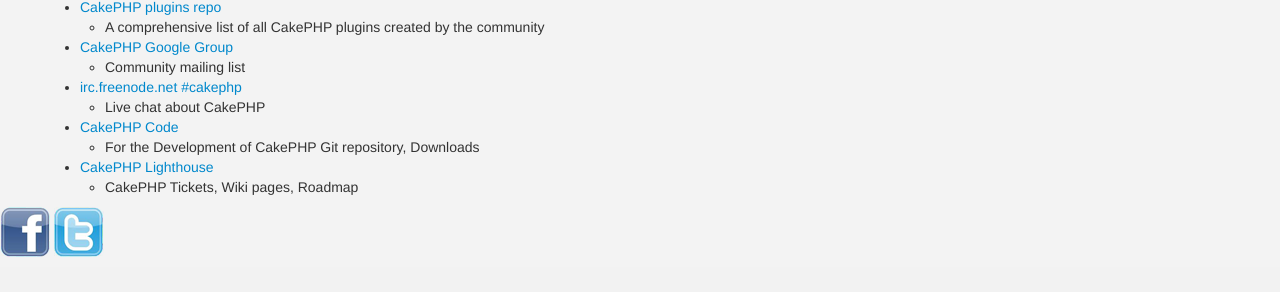
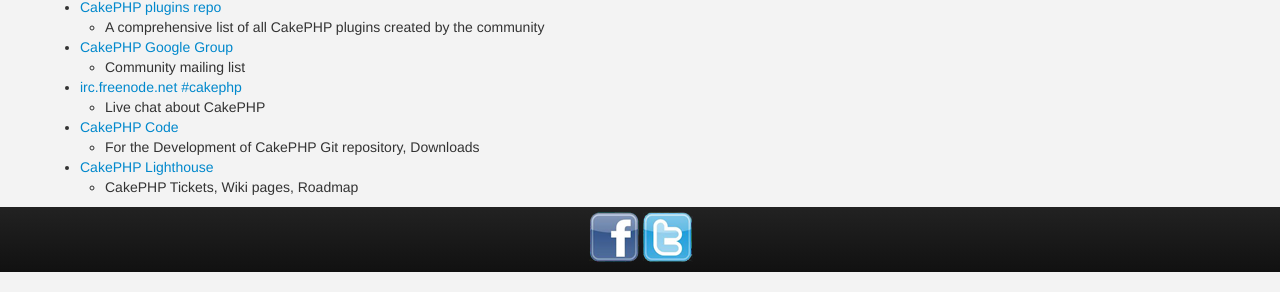
Before and after one commit to prowebtechies/prowebtechies, a CakePHP app: the page made by app/View/Pages/home.ctp in a window 1280 px wide. Shown: the part 1033-1325 px from the top of the page. Before the commit the page ends 1290 px from the top, so only its background shows below. Run offline with PHP 8.4 and a stand-in for CakePHP, Linux system fonts and the light colour scheme; the template is opened without the code that fills it, so the values that code supplies are empty; some libraries are stand-ins or nearby versions.

Commit message:
Added social networks

```diff
--- a/app/webroot/css/default.css
+++ b/app/webroot/css/default.css
@@ -73,3 +73,20 @@
 .well-contact p {
 	border-bottom: dotted;
 }
+.social-networks {
+	background-color: #1b1b1b;
+	background-image: -moz-linear-gradient(top,#222,#111);
+	background-image: -webkit-gradient(linear,0 0,0 100%,from(#222),to(#111));
+	background-image: -webkit-linear-gradient(top,#222,#111);
+	background-image: -o-linear-gradient(top,#222,#111);
+	background-image: linear-gradient(to bottom,#222,#111);
+	background-repeat: repeat-x;
+	margin-bottom: 20px;
+	height: 60px;
+	padding-top: 5px;
+	margin-left: auto;
+	margin-right: auto;
+}
+.social-networks-fb{
+	margin-left: 46%;
+}
```
